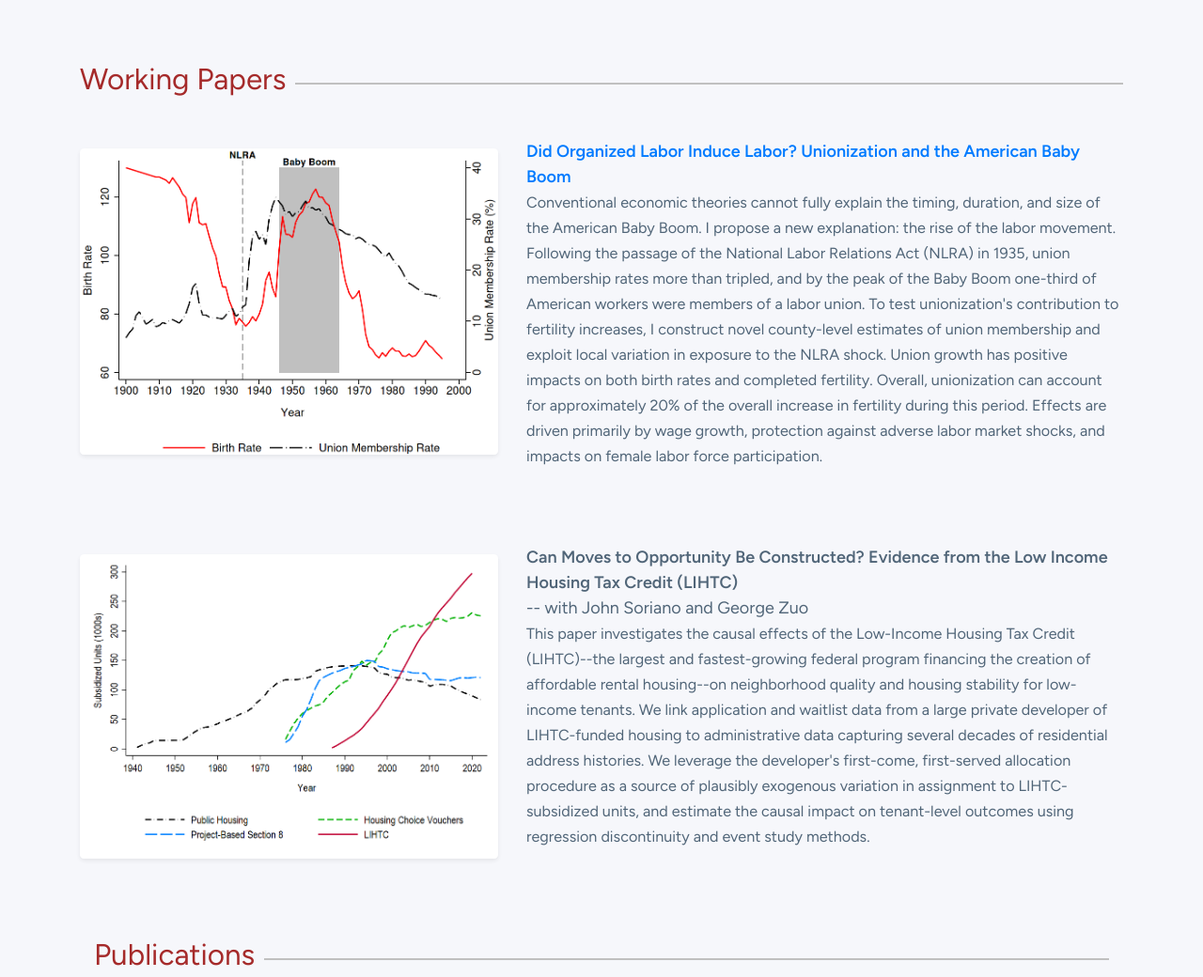
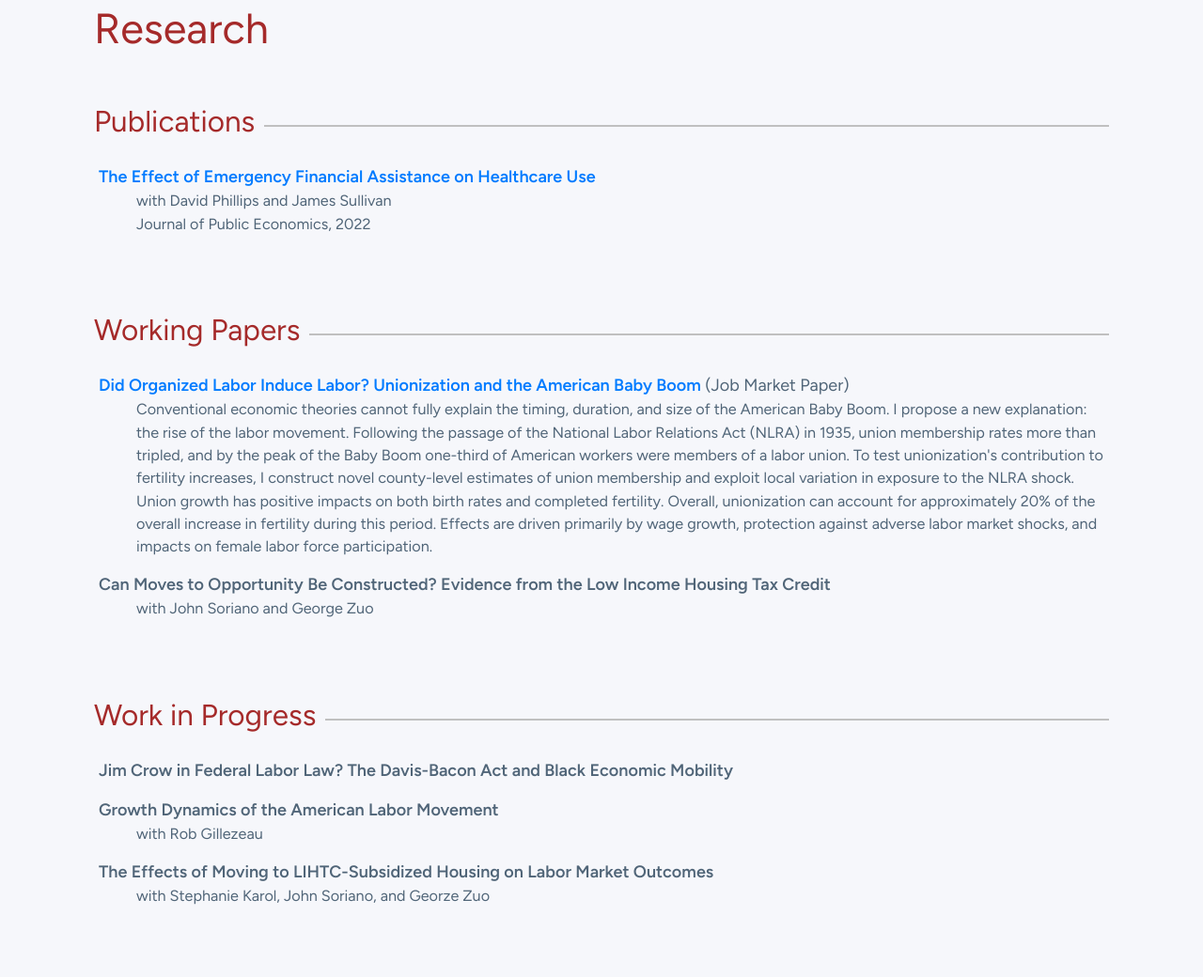
Before and after one commit to henrymdownes/henrymdownes.github.io, a plain HTML site: page research.html in a window 1280 px wide. Shown: the part 72-1112 px from the top of the page at 94% size. Drawn offline with nearby package versions, Linux system fonts and the light colour scheme.

Commit message:
Updated Research Page + Teaching Statement

```diff
--- a/css/main.css
+++ b/css/main.css
@@ -375,8 +375,8 @@ cite {
 
 /* wrapper -------------------------------------------------- */
 #wrapper {
-  padding-top: 1rem;
-  padding-bottom: 2rem;
+  padding-top: 0.5rem;
+  padding-bottom: 0.5rem;
 }
 
 #wrapper a {
@@ -445,7 +445,7 @@ input::placeholder {
   }
 }
 
-#margin3yp {
+/* #margin3yp {
   margin-top: 0px;
 }
 
@@ -455,7 +455,8 @@ input::placeholder {
 
 #marginhpcc {
   margin-top: 0px;
-}
+  margin-bottom: 5px;
+} */
 
 
 #researchblock {
@@ -470,11 +471,13 @@ input::placeholder {
 
 .papertitlefont {
   font-size: 1rem !important;
+  margin: 0;
+  padding: 0;
 }
 
-.paperabstractfont {
+/* .paperabstractfont {
   font-size: 0.9rem !important;
-}
+} */
 
 #photo3yp {
   margin-top: 15px;
@@ -487,3 +490,40 @@ input::placeholder {
 #photohpcc {
   margin-top: 15px;
 }
+
+.publication {
+  /* background-color: white; */
+  padding: 5px;
+  margin: 5px 0;
+  /* border-radius: 5px;
+  box-shadow: 0 2px 5px rgba(0, 0, 0, 0.1); */
+}
+
+.publication h3 {
+  margin: 0;
+}
+
+.publication p {
+  margin: 0;
+}
+
+.abstract {
+  margin-left: 40px !important;
+  margin-top: 5px;
+  font-size: 0.9rem !important;
+  /* This indents the first line by 40px */
+}
+
+.coauthor {
+  margin-left: 40px !important;
+  margin-top: 5px;
+  font-size: 0.9rem !important;
+  /* This indents the first line by 40px */
+}
+
+.journal {
+  margin-left: 40px !important;
+  margin-top: 5px;
+  font-size: 0.9rem !important;
+  /* This indents the first line by 40px */
+}
--- a/research.html
+++ b/research.html
@@ -74,92 +74,68 @@
     </div>
   </nav>
 
-      <!-- main wrapper div -->
 
-      <div class="container" id="wrapper">
-        <div class="row">
-        <div class="col-sm-12">
-            <h3><span>Working Papers</span></h3>
-    </div>
+  <div class="container" id="wrapper">
+      <div class="col-sm-12">
 
+        <h1 id="page-lead">Research</h1>
 
-    <div class="container" id="wrapper">
-        <div class="row">
-          <div class="col-sm-5">
-            <div class="text-center">
-              <img id="photo3yp" src="img/national_brate_vs_urate_allyrs_levels.png" class="rounded img-fluid shadow-sm" width="100%" alt="filler">
-            </div>
-          </div>
-          <div class="col-sm-7">
-            <ul id="researchblock" class="list-group">
-              <li class="list-group-item">
-                <p id="margin3yp"><strong><a class="papertitlefont" href="/uploads/Downes_JMP.pdf" target="_blank">Did Organized Labor Induce Labor? Unionization and the American Baby Boom</a></strong><br>
-                  <span class="paperabstractfont"> Conventional economic theories cannot fully explain the timing, duration, and size of the American Baby Boom. I propose a new explanation: the rise of the labor movement. Following the passage of the National Labor Relations Act (NLRA) in 1935, union membership rates more than tripled, and by the peak of the Baby Boom one-third of American workers were members of a labor union. To test unionization's contribution to fertility increases, I construct novel county-level estimates of union membership and exploit local variation in exposure to the NLRA shock. Union growth has positive impacts on both birth rates and completed fertility. Overall, unionization can account for approximately 20% of the overall increase in fertility during this period. Effects are driven primarily by wage growth, protection against adverse labor market shocks, and impacts on female labor force participation.</span>
-                </p>
-              </li>
-            </ul>
-          </div>
+        <h3><span>Publications</span></h3>
+
+        <div class="publication">
+          <p id="marginhpcc"><strong><a class="papertitlefont" href="https://doi.org/10.1016/j.jpubeco.2022.104626" target="_blank">The Effect of Emergency Financial Assistance on Healthcare Use</a></strong><br></p>
+          <p class="coauthor"> with David Phillips and James Sullivan </p>
+          <p class="journal"> Journal of Public Economics, 2022 </p>
         </div>
-      </div>
 
-    <div class="container" id="wrapper">
-      <div class="row">
-        <div class="col-sm-5">
-          <div class="text-center">
-              <img id="photolihtc" src="img/hud_units_by_program.png" class="rounded img-fluid shadow-sm" width="100%" alt="filler">
-            </div>
-        </div>
-        <div class="col-sm-7">
-          <ul id="researchblock" class="list-group">
-            <li class="list-group-item">
-              <p class="papertitlefont" id="marginlihtc"><strong>Can Moves to Opportunity Be Constructed? Evidence from the Low Income Housing Tax Credit (LIHTC)</strong><br>
-                <span class="papertitlefont"> -- with John Soriano and George Zuo</span><br>
-                <span class="paperabstractfont"> This paper investigates the causal effects of the Low-Income Housing Tax Credit (LIHTC)--the largest and fastest-growing federal program financing the creation of affordable rental housing--on neighborhood quality and housing stability for low-income tenants. We link application and waitlist data from a large private developer of LIHTC-funded housing to administrative data capturing several decades of residential address histories. We leverage the developer's first-come, first-served allocation procedure as a source of plausibly exogenous variation in assignment to LIHTC-subsidized units, and estimate the causal impact on tenant-level outcomes using regression discontinuity and event study methods.</span>
-              </p>
-            </li>
-          </ul>
       </div>
     </div>
 
 
+
     <div class="container" id="wrapper">
-      <div class="row">
       <div class="col-sm-12">
-          <h3><span>Publications</span></h3>
+
+        <h3><span>Working Papers</span></h3>
+
+
+        <div class="publication">
+          <p><strong><a class="papertitlefont" href="/uploads/Downes_JMP.pdf" target="_blank">Did Organized Labor Induce Labor? Unionization and the American Baby Boom</a></strong> (Job Market Paper)<br></p>
+          <p class="abstract"> Conventional economic theories cannot fully explain the timing, duration, and size of the American Baby Boom. I propose a new explanation: the rise of the labor movement. Following the passage of the National Labor Relations Act (NLRA) in 1935, union membership rates more than tripled, and by the peak of the Baby Boom one-third of American workers were members of a labor union. To test unionization's contribution to fertility increases, I construct novel county-level estimates of union membership and exploit local variation in exposure to the NLRA shock. Union growth has positive impacts on both birth rates and completed fertility. Overall, unionization can account for approximately 20% of the overall increase in fertility during this period. Effects are driven primarily by wage growth, protection against adverse labor market shocks, and impacts on female labor force participation. </p>
+      </div>
+
+      <div class="publication">
+          <p class="papertitlefont"> <strong>Can Moves to Opportunity Be Constructed? Evidence from the Low Income Housing Tax Credit</strong><br></p>
+          <p class="coauthor"> with John Soriano and George Zuo </p>
+      </div>
+
+     </div>
     </div>
 
     <div class="container" id="wrapper">
+      <div class="col-sm-12">
 
-    <div class="row">
-    <div class="col-sm-5">
-      <div class="text-center">
-        <img id="photohpcc" src="img/hpcc.PNG" class="rounded img-fluid shadow-sm" width="100%" alt="filler">
+        <h3><span>Work in Progress</span></h3>
+
+        <div class="publication">
+        <p class="papertitlefont"> <strong>Jim Crow in Federal Labor Law? The Davis-Bacon Act and Black Economic Mobility </strong><br></p>
+        </div>
+
+        <div class="publication">
+        <p class="papertitlefont"> <strong>Growth Dynamics of the American Labor Movement </strong><br></p>
+        <p class="coauthor"> with Rob Gillezeau </p>
+        </div>
+
+        <div class="publication">
+        <p class="papertitlefont"> <strong>The Effects of Moving to LIHTC-Subsidized Housing on Labor Market Outcomes</strong><br></p>
+        <p class="coauthor"> with Stephanie Karol, John Soriano, and Georze Zuo </p>
+        </div>
+
+        <div class="publication">
+        <p class="papertitlefont"> <strong></strong><br></p>
+        </div>
       </div>
     </div>
-    <div class="col-sm-7">
-      <ul id="researchblock" class="list-group">
-        <li class="list-group-item">
-          <p class="papertitlefont" id="marginhpcc"><strong><a href="https://doi.org/10.1016/j.jpubeco.2022.104626" target="_blank">The Effect of Emergency Financial Assistance on Healthcare Use</a></strong><br>
-            <span class="papertitlefont"> -- with David Phillips and Jim Sullivan</span><br>
-            <span class="papertitlefont"> <i> Journal of Public Economics (2022)</i></span><br>
-            <span class="paperabstractfont"> Does providing ﬁnancial assistance to people who have just experienced an income shock affect their healthcare use? To address this question, we examine healthcare outcomes in a setting where people at risk of homelessness due to an income shock were offered or denied referral to ﬁnancial assistance quasi-randomly. Among callers who have been screened as eligible for assistance at Chicago’s Homelessness Prevention Call Center (HPCC), some are denied assistance because the availability of funding varies. Conditional on some observable characteristics, funding availability is as-good-as-randomly assigned to callers. We link callers to healthcare utilization records and observe their inpatient hospital stays and emergency department visits. We ﬁnd that referral to ﬁnancial assistance has little effect on overall healthcare use–we can reject increases in total utilization greater than 7% of the base rate and decreases of more than 4%. This null effect can be explained, in part, by the fact that the income shock does not signiﬁcantly change overall healthcare use among those not receiving assistance, suggesting that these individuals can insure health and healthcare demand against these shocks in other ways.</span>
-          </p>
-        </li>
-      </ul>
-    </div>
-
-
-
-
-
-
-
-
-
-
-
-
-
 
   <!-- jquery JS minified -->
   <script src="https://code.jquery.com/jquery-3.4.1.min.js"></script>
```
Also changed, not shown: 1 other file.
